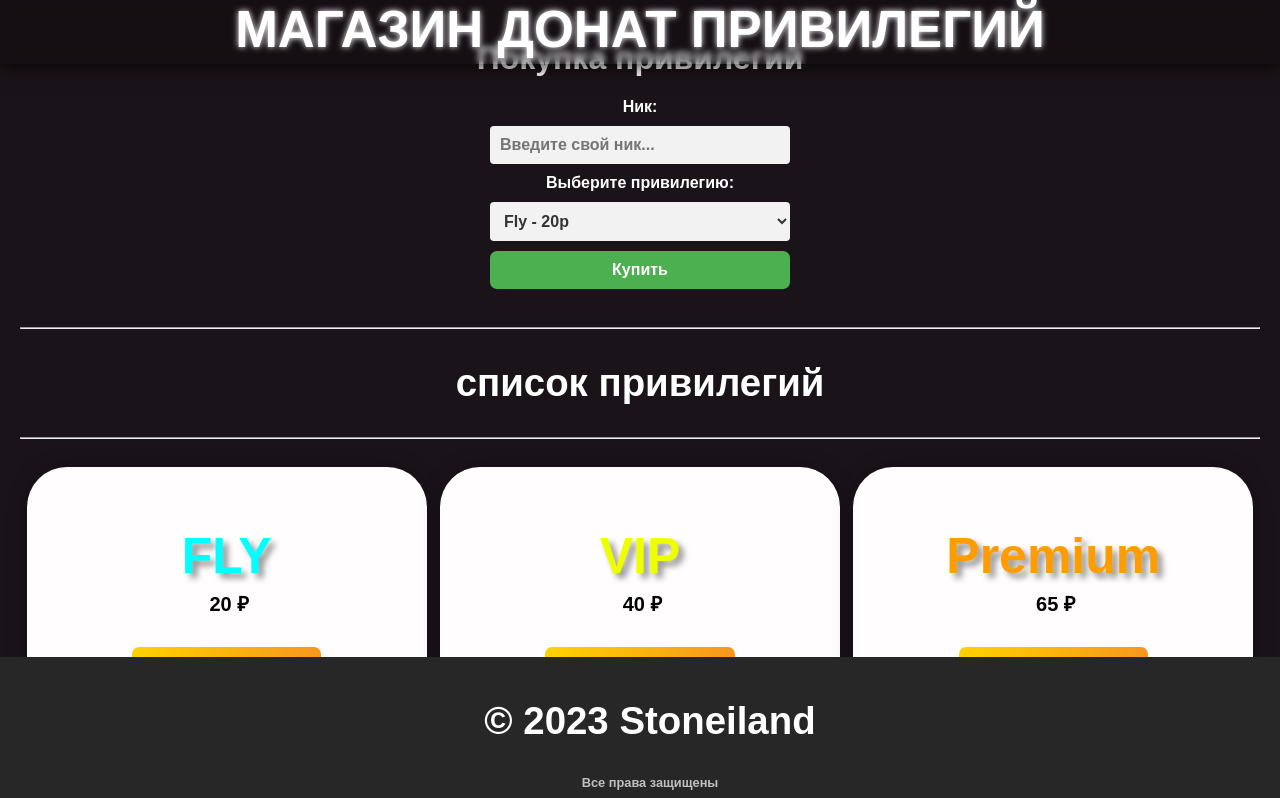
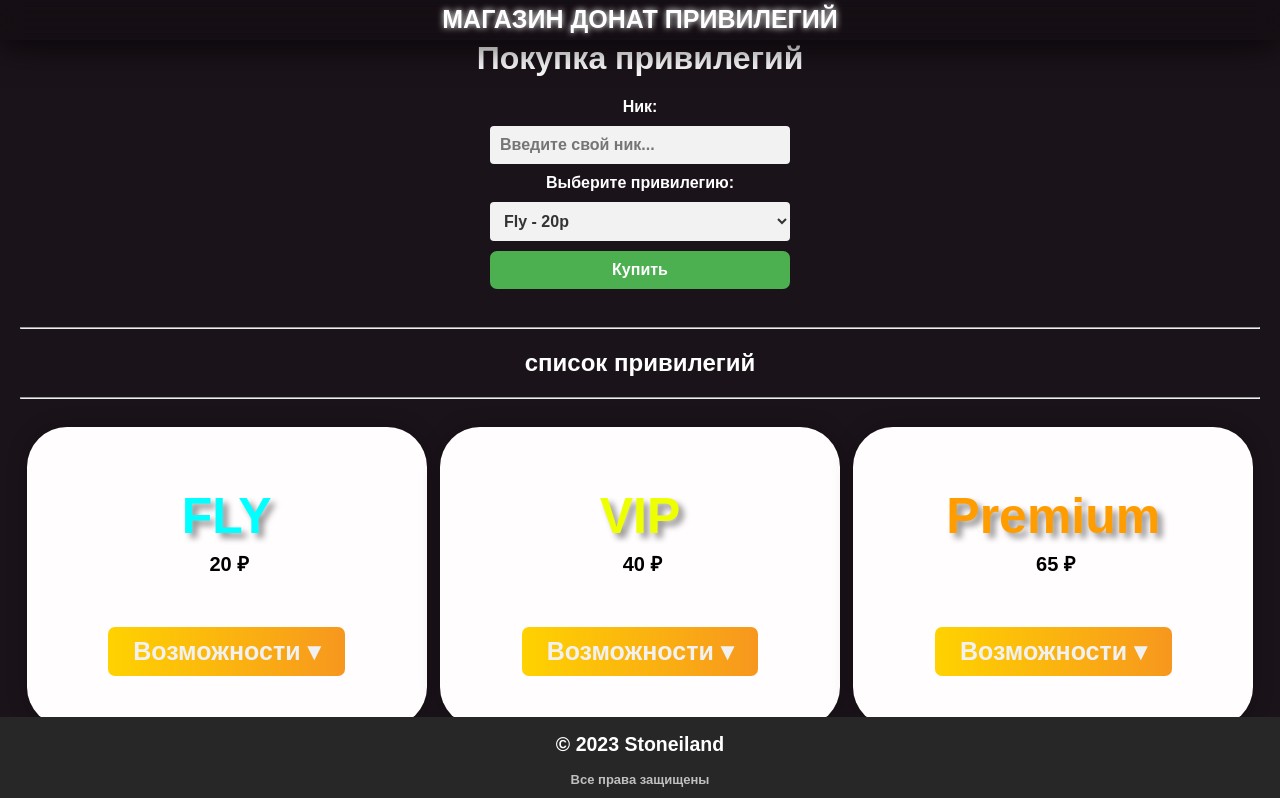
Before and after one commit to LoMtIk2/stoneiland, a plain HTML site: page index.html in a window 1280 px wide. Shown: the top 798 px of the page. Drawn offline with Linux system fonts and the light colour scheme.

Commit message:
Update main.css

```diff
--- a/main.css
+++ b/main.css
@@ -34,8 +34,7 @@ h1 {
 }
 
 h2 {
-  font-size: 3vw;
-  color: white;
+  color:white;
 }
 
 h3 {
@@ -47,7 +46,7 @@ h3 {
 }
 
 h4 {
-  margin: 5px 5px 30px 10px;
+  margin: 5px 5px 50px 10px;
   font-size: 20px;
 }
 
@@ -67,10 +66,10 @@ section {
 }
 
 .start{
-  box-shadow: 0px 0px 20px 0px black;
-  height: 5vw;
+  box-shadow: 0px 0px 40px 0px black;
+  height: 40px;
   background-color: rgba(0, 0, 0, 0.206);
-  backdrop-filter: blur(3px);
+  backdrop-filter: blur(10px);
   position: fixed;
   top: 0;
   left: 0;
@@ -79,10 +78,8 @@ section {
 }
 .donatesite {
   font-weight:700;
-  font-size: 4vw;
-  text-align: center;
-  justify-self: center;
-  align-items: center;
+  font-size: 25px;
+  padding: 5px 0px 5px 0px;
   color: #ffffff;
   text-shadow: 0px 0px 6px #ffffff;
 }
@@ -119,13 +116,11 @@ footer {
   bottom: 0;
     background-color: #272727;
     color: white;
-    padding: 10px;
     text-align: center;
-    font-size: 1vw;
+    font-size: 13px;
 }
 
 footer p {
-    display: initial;
     font-weight: bold;
     padding: -20px 0 0 0;
     color: rgb(192, 192, 192);
@@ -185,7 +180,8 @@ label {
   background: -webkit-linear-gradient(to right, #FFD200, #F7971E);
   background: linear-gradient(to right, #FFD200, #F7971E);
   color: #f1f1f1;
-  font-size: 20px;
+  font-size: 25px;
+  padding: 10px 25px;
   border: none;
   cursor: pointer;
 }
```
